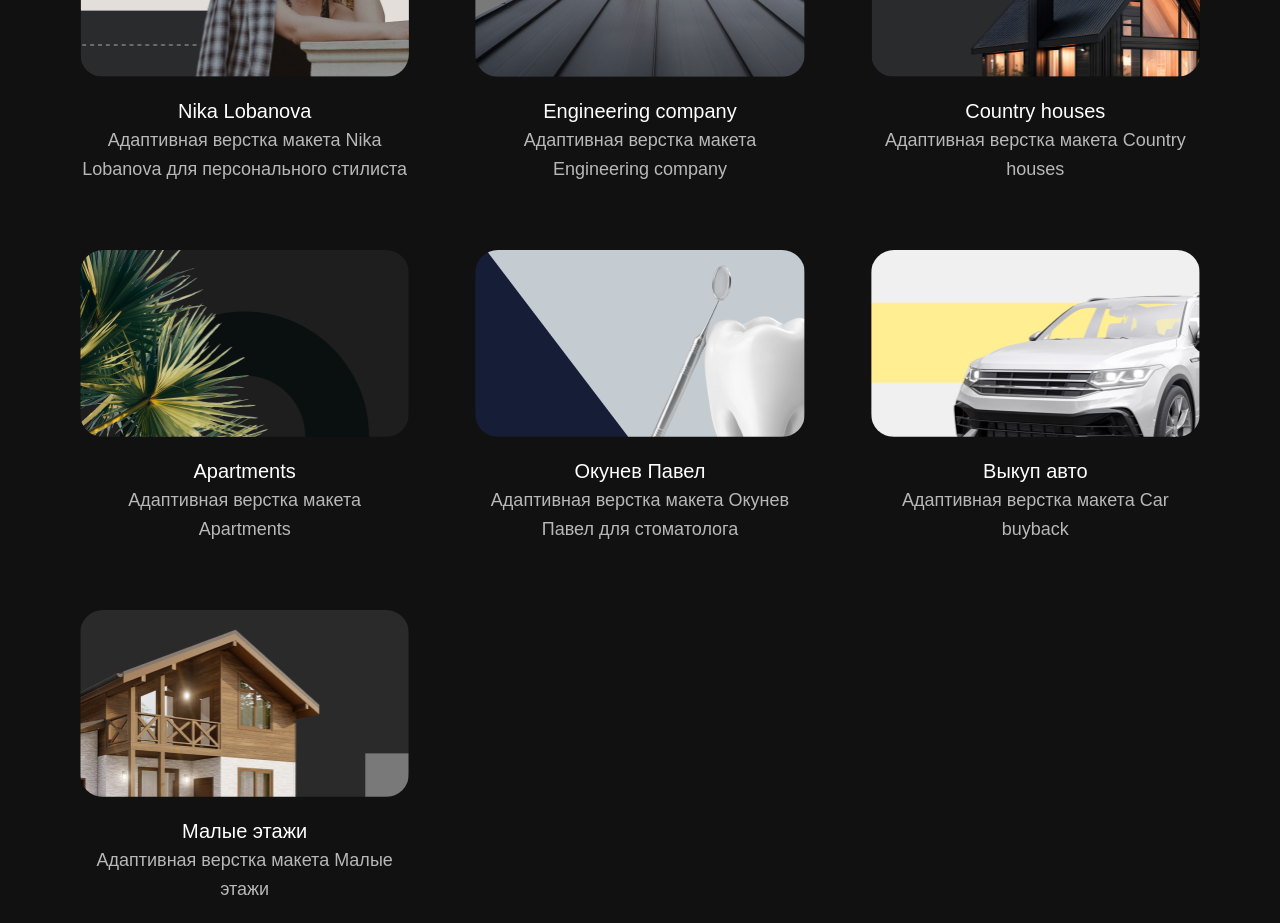
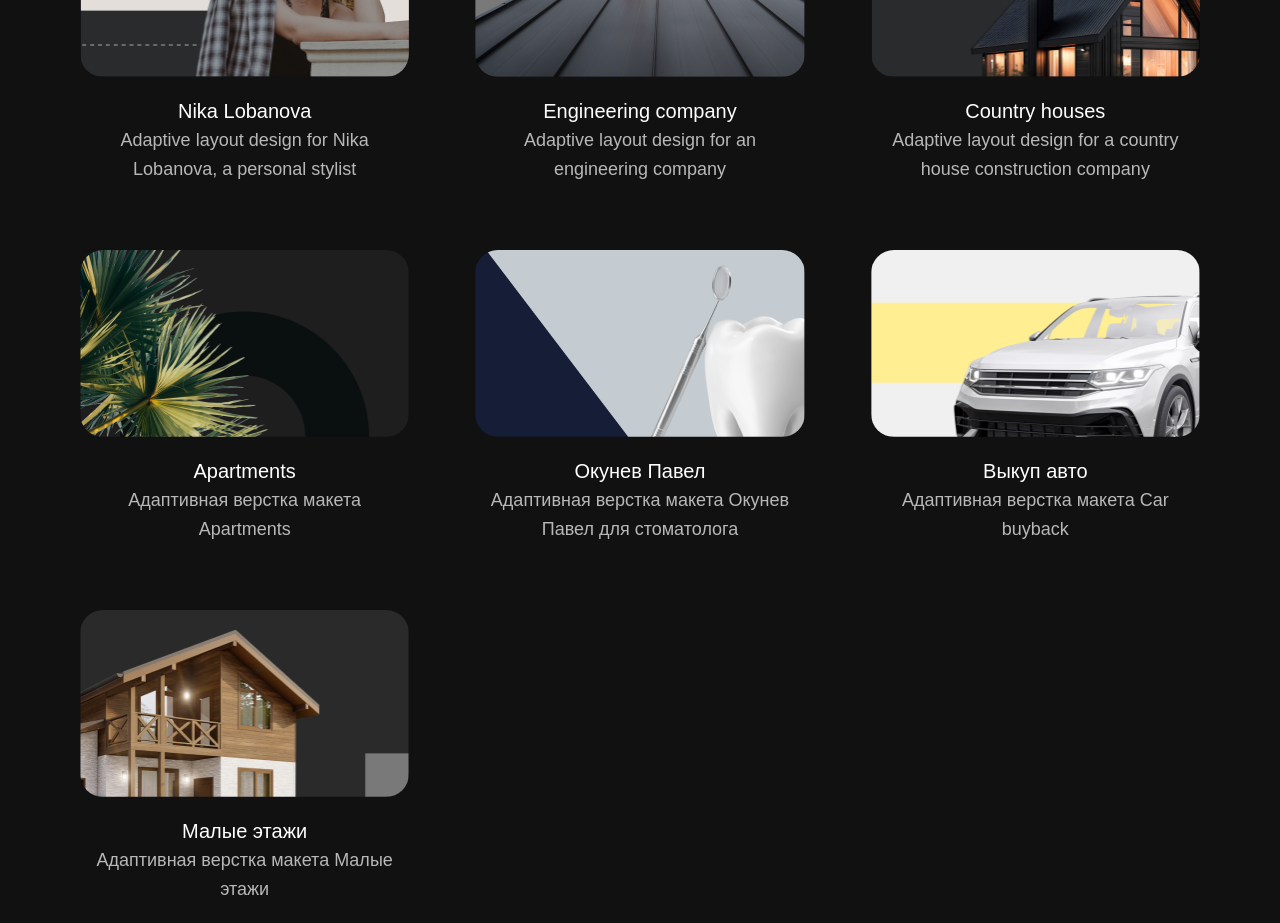
Before and after one commit to Hillel1408/daragan-media, a React (Create React App) app: page / in a window 1280 px wide. Shown: the part 1380-2303 px from the top of the page. Built offline with nearby package versions, Linux system fonts and the light colour scheme.

Commit message:
локализация

```diff
--- a/public/locales/en/translation.json
+++ b/public/locales/en/translation.json
@@ -39,5 +39,11 @@
     "Diplomas5": "Frontend developer certificate.",
     "Diplomas6": "Issued by GeekBrains.",
     "Diplomas7": "Internship at Hawkingbros.",
-    "Valid": "Valid, cross-browser layout design"
+    "Valid": "Valid, cross-browser layout design",
+    "NikaLobanova1": "Nika Lobanova",
+    "NikaLobanova2": "Adaptive layout design for Nika Lobanova, a personal stylist",
+    "EngineeringCompany1": "Engineering company",
+    "EngineeringCompany2": "Adaptive layout design for an engineering company",
+    "CountryHouses1": "Country houses",
+    "CountryHouses2": "Adaptive layout design for a country house construction company"
 }
--- a/src/components/LandingPage/LandingPage.tsx
+++ b/src/components/LandingPage/LandingPage.tsx
@@ -9,22 +9,22 @@ export default function LandingPage() {
         {
             img: "img-1.png",
             imgHover: "img-2.png",
-            title: "Nika Lobanova",
-            text: "Адаптивная верстка макета Nika Lobanova для персонального стилиста",
+            title: t("NikaLobanova1"),
+            text: t("NikaLobanova2"),
             href: "https://hillel1408.github.io/nika_lobanova/",
         },
         {
             img: "img-3.png",
             imgHover: "img-4.png",
-            title: "Engineering company",
-            text: "Адаптивная верстка макета Engineering company",
+            title: t("EngineeringCompany1"),
+            text: t("EngineeringCompany2"),
             href: "https://hillel1408.github.io/engineering-company/",
         },
         {
             img: "img-5.png",
             imgHover: "img-6.png",
-            title: "Country houses",
-            text: "Адаптивная верстка макета Country houses",
+            title: t("CountryHouses1"),
+            text: t("CountryHouses2"),
             href: "https://hillel1408.github.io/country-houses/",
         },
         {
```
Also changed, not shown: public/locales/ru/translation.json (+7 -1 lines).
